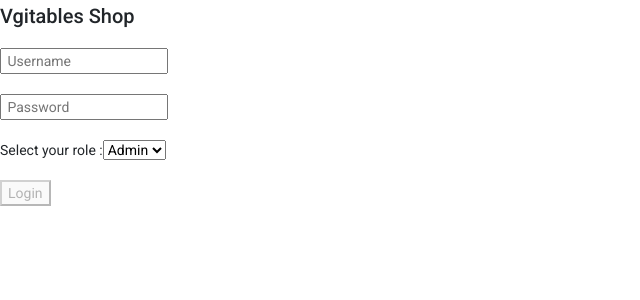
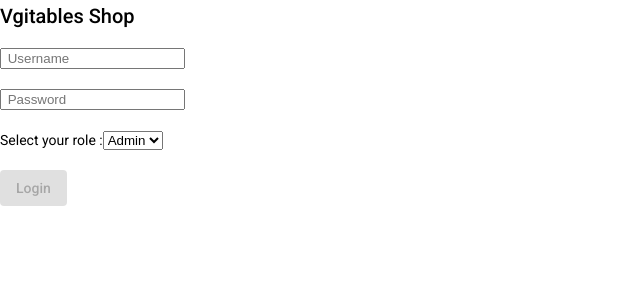
Before and after one commit to omkumbhar/vegetable-shop, an Angular app in the folder client/: page / in a window 1280 px wide. Shown: the top 300 px of the page, without its empty margins (0-640 px from the left). Built offline with nearby package versions, Linux system fonts and the light colour scheme.

Commit message:
Added material style to button

```diff
--- a/client/src/app/Componets/login-form/login-form.component.html
+++ b/client/src/app/Componets/login-form/login-form.component.html
@@ -16,7 +16,7 @@
                 {{role.role}}</option>
           </select >
           <br><br>
-        <button [disabled]="!myForm.valid" (click)="login(username.value,password.value)" >Login</button>
+        <button  [disabled]="!myForm.valid" (click)="login(username.value,password.value)" mat-raised-button color="primary">Login</button>
     </form>
 
 </div>
--- a/client/src/app/app.module.ts
+++ b/client/src/app/app.module.ts
@@ -1,6 +1,8 @@
 import { NgModule } from '@angular/core';
 import { BrowserModule } from '@angular/platform-browser';
 import { FormsModule, ReactiveFormsModule } from '@angular/forms';
+import {MatFormFieldModule} from '@angular/material/form-field';
+import {MatButtonModule} from '@angular/material/button';
 
 import { AppRoutingModule } from './app-routing.module';
 import { AppComponent } from './app.component';
@@ -17,7 +19,9 @@ import { BrowserAnimationsModule } from '@angular/platform-browser/animations';
     AppRoutingModule,
     FormsModule,
     ReactiveFormsModule,
-    BrowserAnimationsModule
+    BrowserAnimationsModule,
+    MatFormFieldModule,
+    MatButtonModule
   ],
   providers: [],
   bootstrap: [AppComponent]
--- a/client/src/index.html
+++ b/client/src/index.html
@@ -7,7 +7,7 @@
   <meta name="viewport" content="width=device-width, initial-scale=1">
   <link rel="icon" type="image/x-icon" href="favicon.ico">
   <!-- CSS only -->
-<link href="https://cdn.jsdelivr.net/npm/bootstrap@5.1.3/dist/css/bootstrap.min.css" rel="stylesheet" integrity="sha384-1BmE4kWBq78iYhFldvKuhfTAU6auU8tT94WrHftjDbrCEXSU1oBoqyl2QvZ6jIW3" crossorigin="anonymous">
+<!-- <link href="https://cdn.jsdelivr.net/npm/bootstrap@5.1.3/dist/css/bootstrap.min.css" rel="stylesheet" integrity="sha384-1BmE4kWBq78iYhFldvKuhfTAU6auU8tT94WrHftjDbrCEXSU1oBoqyl2QvZ6jIW3" crossorigin="anonymous"> -->
   <link rel="preconnect" href="https://fonts.gstatic.com">
   <link href="https://fonts.googleapis.com/css2?family=Roboto:wght@300;400;500&display=swap" rel="stylesheet">
   <link href="https://fonts.googleapis.com/icon?family=Material+Icons" rel="stylesheet">
```
